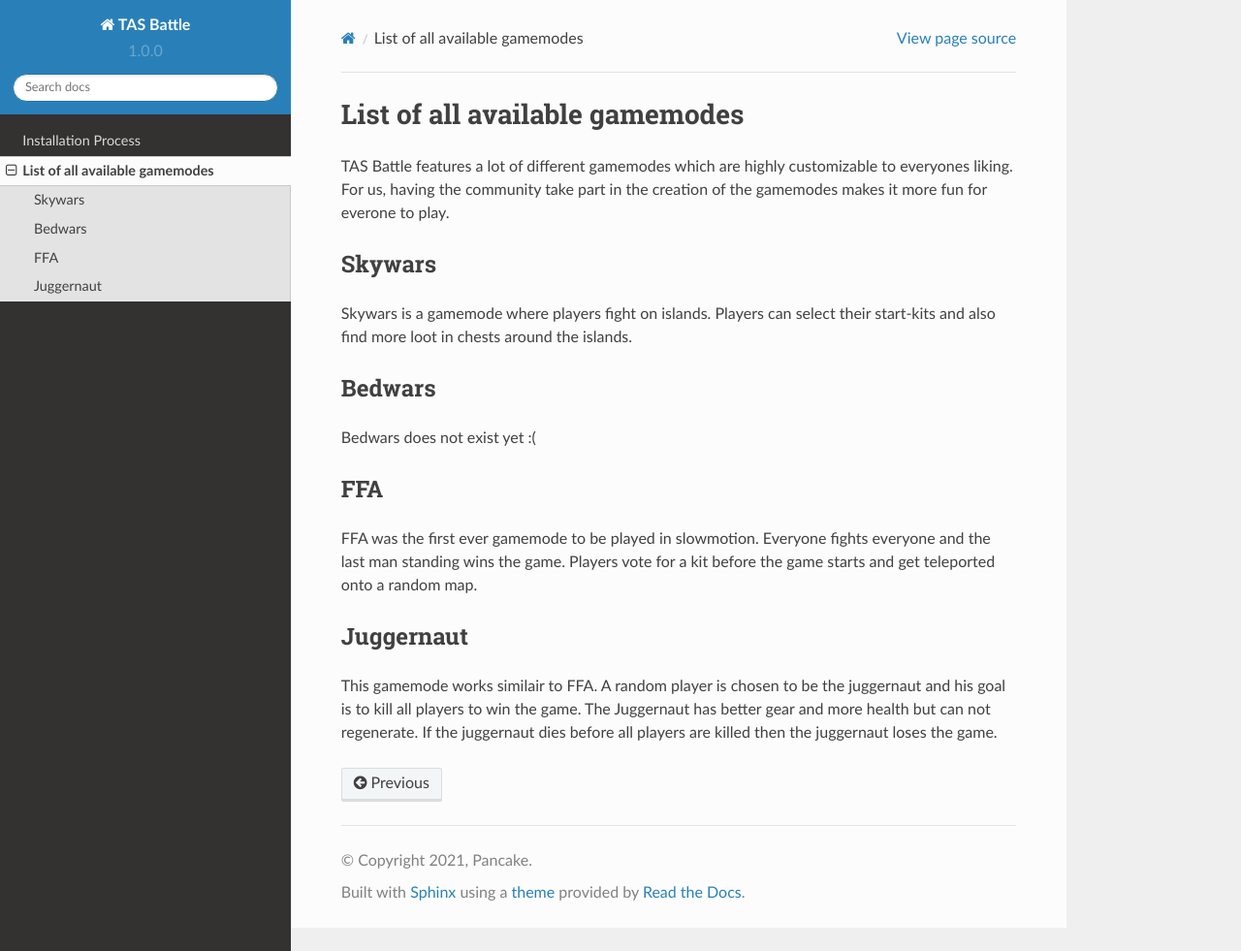
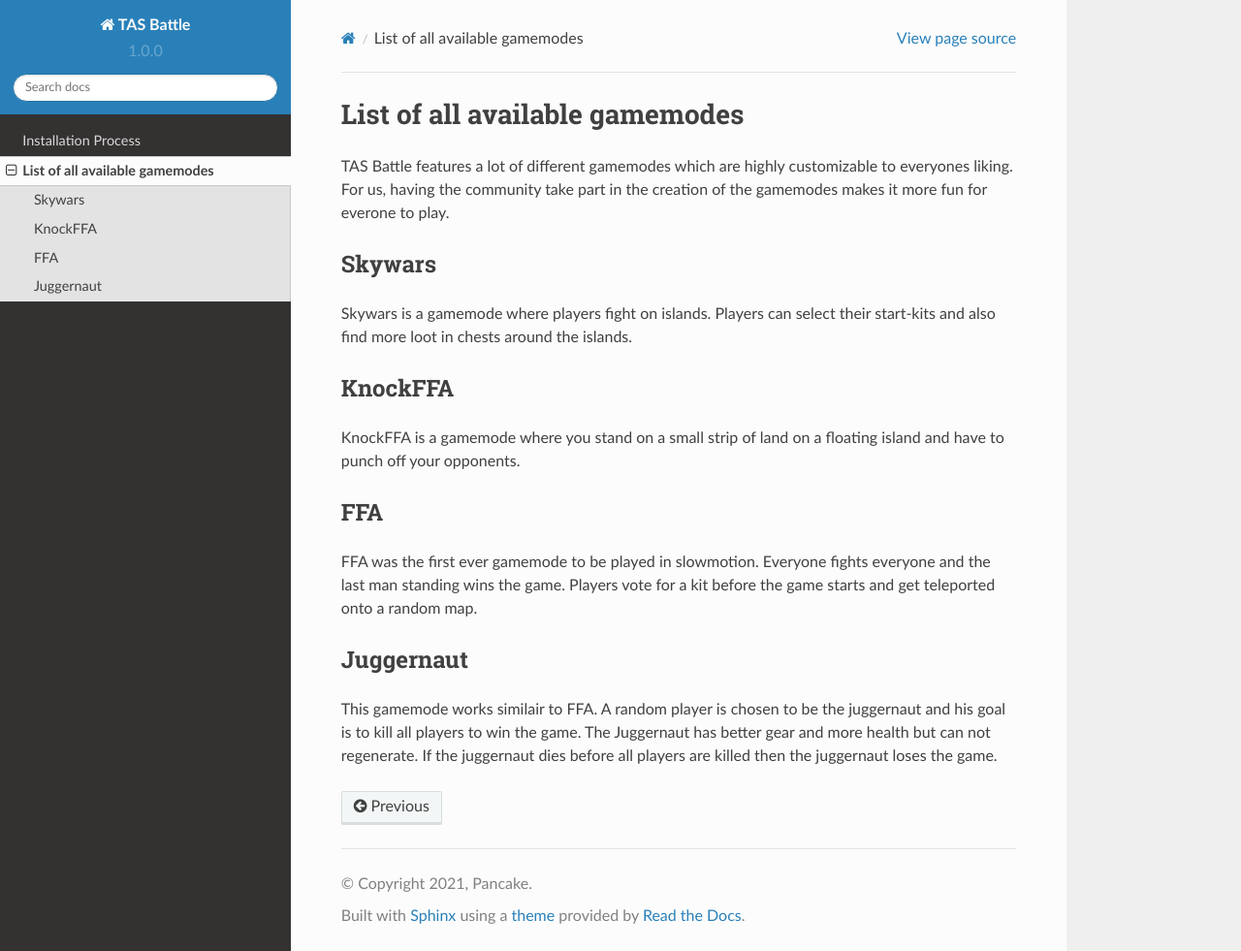
Before and after one commit to MinecraftTAS/TAS-Battle, a Sphinx documentation site: the page built from TAS-Website/source/gamemodes.rst, in a window 1280 px wide and 981 px high. Shown: the whole window at 97% size. Built offline with Sphinx 7.4.7 and the Read the Docs theme 2.0.0, drawn with Linux system fonts in a browser that asks for light colours.

Commit message:
Update the TAS Battle Website

```diff
--- a/TAS-Website/source/gamemodes.rst
+++ b/TAS-Website/source/gamemodes.rst
@@ -8,9 +8,9 @@ Skywars
 --------
 Skywars is a gamemode where players fight on islands. Players can select their start-kits and also find more loot in chests around the islands.
 
-Bedwars
+KnockFFA
 --------
-Bedwars does not exist yet :(
+KnockFFA is a gamemode where you stand on a small strip of land on a floating island and have to punch off your opponents.
 
 FFA
 --------
```
